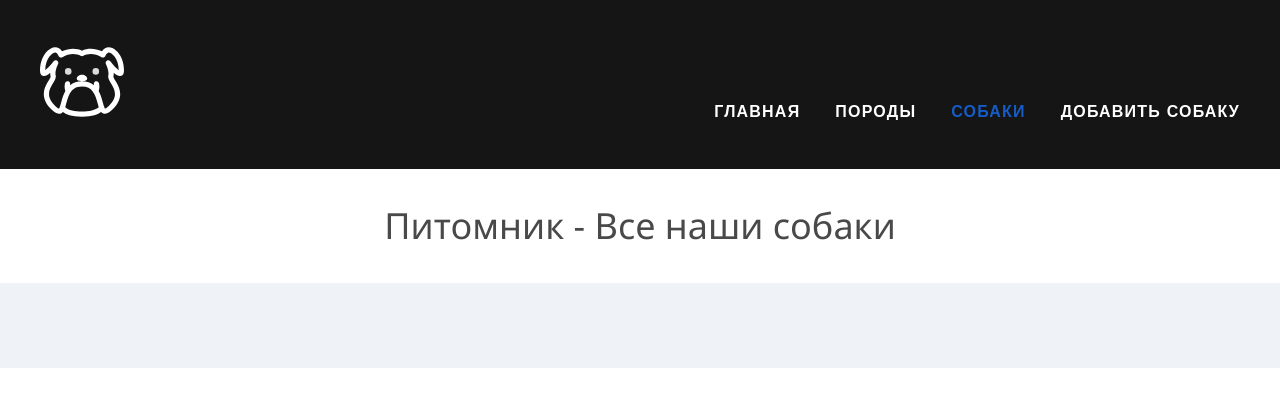
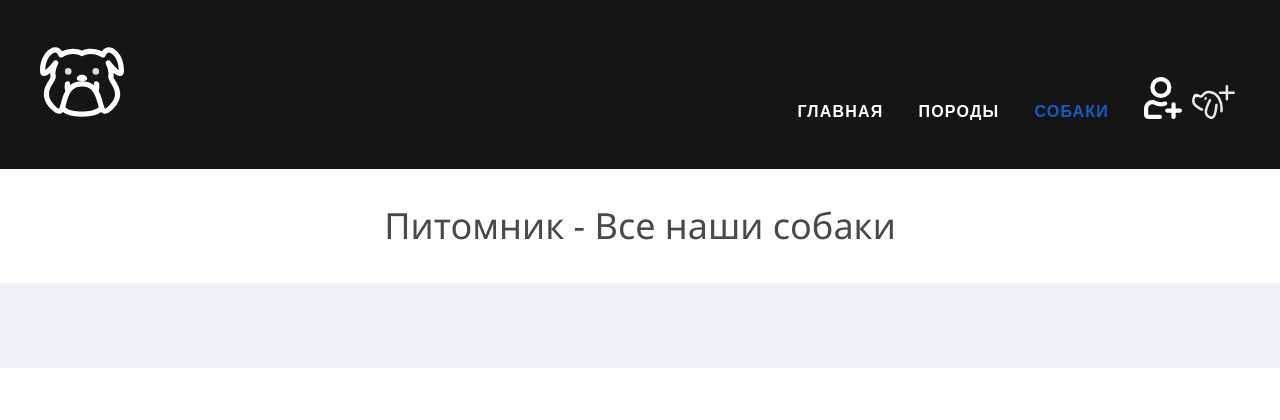
Before and after one commit to COD-e-x/django-kennel-website, a Django app: page /dogs/ in a window 1280 px wide. Shown: the top 420 px of the page. Run offline with Django 5.2, Linux system fonts and the light colour scheme; data that the repository does not hold is empty.

Commit message:
Added icons on the homepage for creating user and dog

```diff
--- a/apps/dogs/templates/dogs/includes/header.html
+++ b/apps/dogs/templates/dogs/includes/header.html
@@ -1,12 +1,12 @@
 {% load static %}
 <header class="header">
   <div class="container">
-    <div class="header__inner">
+    <div class="header__content">
       <a href="{% url 'dogs:index' %}" class="header__logo">
-        <img class="header__logo-img" src="{% static 'images/logo.svg' %}" alt="logo">
+        <img class="header__logo-image" src="{% static 'images/logo.svg' %}" alt="logo">
       </a>
-      <nav class="header__menu">
-        <ul class="header__menu-list">
+      <nav class="header__nav">
+        <ul class="header__menu-list header__menu-list--text">
           <li class="header__menu-item">
             <a class="header__menu-link {% if request.path == '/' %}header__menu-link--active{% endif %}"
                href="{% url 'dogs:index' %}">Главная</a>
@@ -19,10 +19,17 @@
             <a class="header__menu-link {% if request.path == '/dogs/' %}header__menu-link--active{% endif %}"
                href="{% url 'dogs:dogs_list' %}">Собаки</a>
           </li>
+        </ul>
+        <ul class="header__menu-list header__menu-list--icon">
           <li class="header__menu-item">
-            <a class="header__menu-link {% if request.path == '/dogs/create/' %}header__menu-link--active{% endif %}"
-               href="{% url 'dogs:dog_create' %}">Добавить
-              собаку</a>
+            <a href="{% url 'dogs:index' %}" class="header__icon header__icon--user-add">
+              <img class="header__icon-image" src="{% static 'images/icons/user-add.svg' %}" alt="user add">
+            </a>
+          </li>
+          <li class="header__menu-item">
+            <a href="{% url 'dogs:dog_create' %}" class="header__icon header__icon--dog-add">
+              <img class="header__icon-image" src="{% static 'images/icons/dog-add.svg' %}" alt="dog add">
+            </a>
           </li>
         </ul>
       </nav>
--- a/static/css/dogs.css
+++ b/static/css/dogs.css
@@ -97,25 +97,39 @@ input::-ms-clear {
     background-color: #151515;
 }
 
-.header__inner {
-    padding-top: 40px;
-    padding-bottom: 45px;
+.header__content {
     display: flex;
     justify-content: space-between;
     align-items: flex-end;
+    width: 100%;
+    padding: 40px 0 45px;
 }
 
-.header__menu-list {
+.header__nav {
+    display: flex;
+    justify-content: space-between;
+    gap: 30px;
+}
+
+.header__menu-list--text {
     display: flex;
     gap: 35px;
+    align-items: flex-end;
+}
+
+.header__menu-item {
+    display: flex;
+    gap: 10px;
+    align-items: flex-end;
 }
 
 .header__menu-link {
-    color: #fff !important;
+    color: #fff;
     text-transform: uppercase;
     font-weight: 700;
     position: relative;
     letter-spacing: 1.2px;
+    text-decoration: none;
 }
 
 .header__menu-link::after {
@@ -135,11 +149,17 @@ input::-ms-clear {
 }
 
 .header__menu-link--active {
-    color: #165cc6 !important;
+    color: #165cc6;
 }
 
 .header__menu-link--active::after {
     transition: none;
+}
+
+.header__menu-list--icon {
+    display: flex;
+    gap: 10px;
+    padding: 5px;
 }
 
 /*===== footer =======================================================================================================*/
```
Also changed, not shown: static/images/icons/dog-add.svg (added), static/images/icons/user-add.svg (added).
